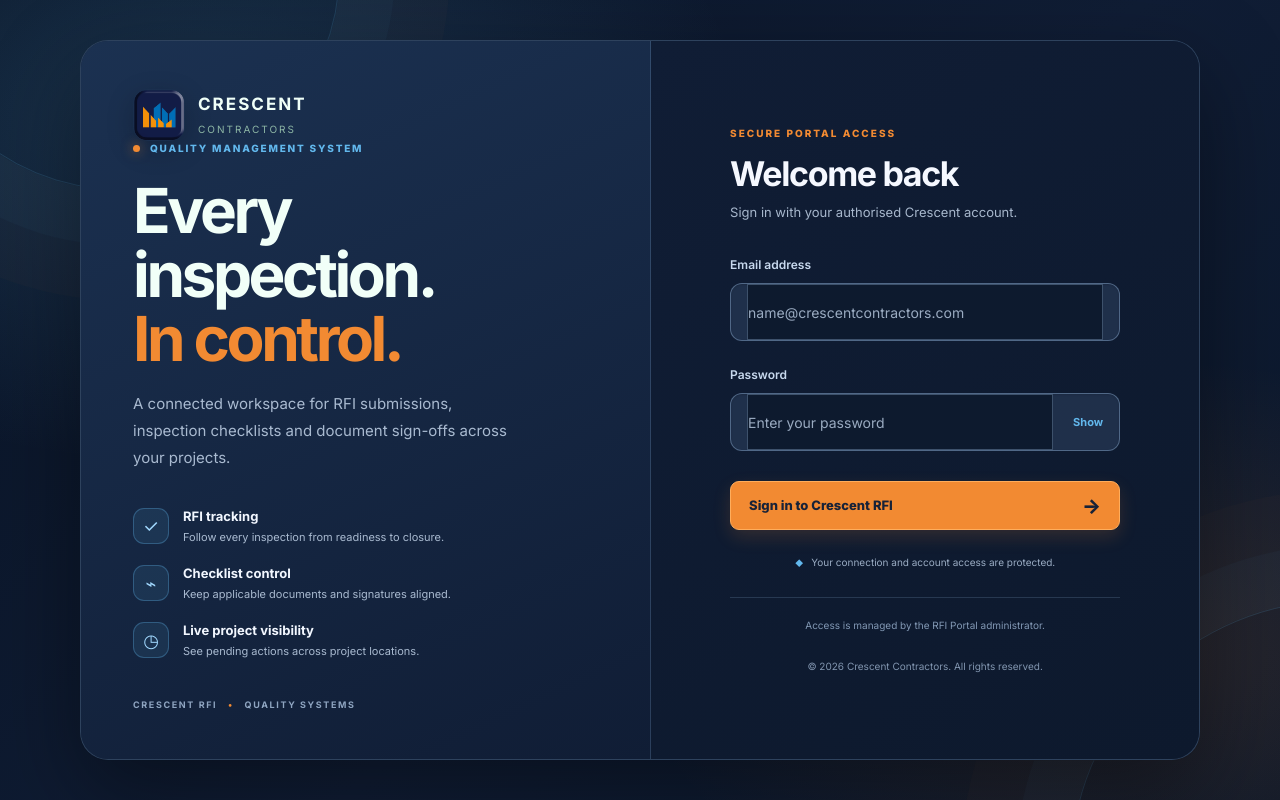
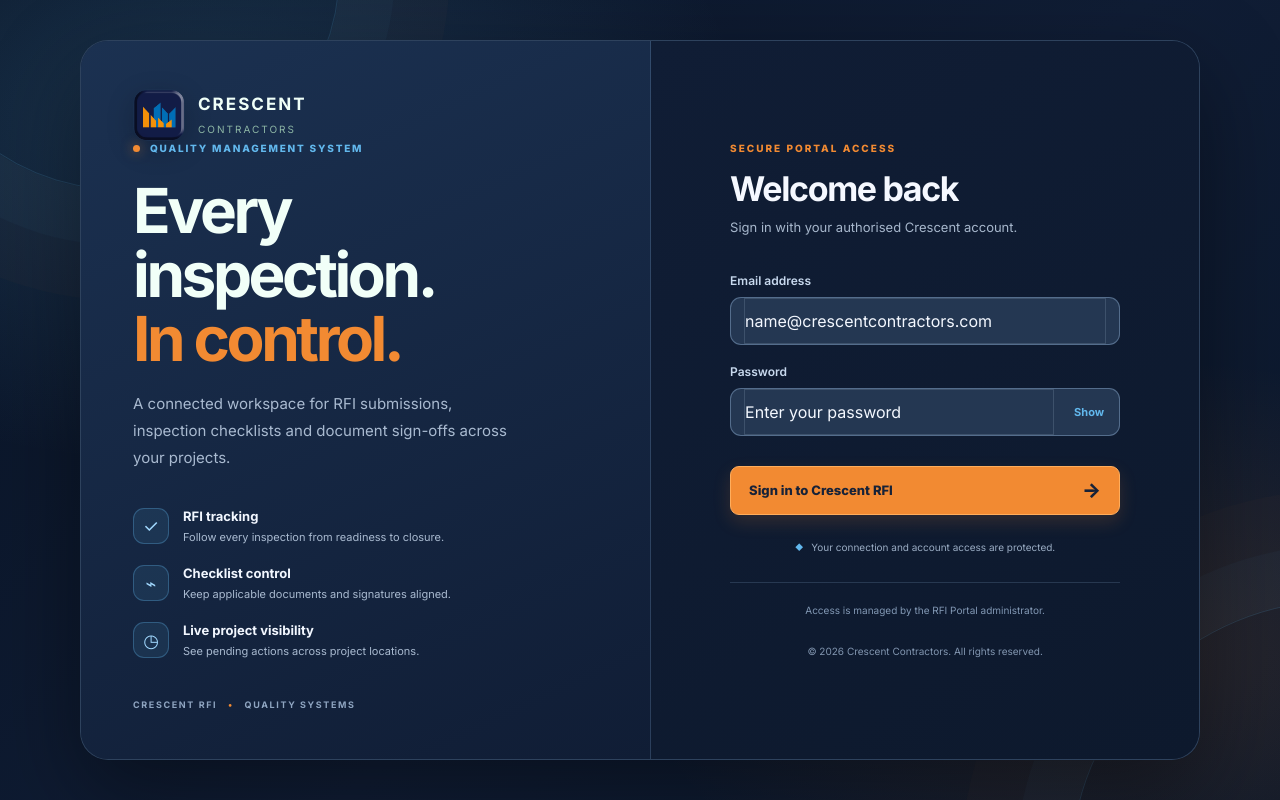
Before and after one commit to haquepm/Crescent-RFI-Portal, a Next.js app: page /login in a window 1280 px wide. Built offline with nearby package versions, Linux system fonts and the light colour scheme.

Commit message:
Remove nested login input boxes and compact rounded fields

```diff
--- a/src/app/globals.css
+++ b/src/app/globals.css
@@ -381,3 +381,61 @@ html,body{background-color:#091426!important}
   .login-input-wrap{min-height:56px!important;padding:0 13px!important;border-radius:11px!important}
   .login-input-wrap:focus-within{border-radius:11px!important}
 }
+
+
+/* FINAL login input correction: one compact rounded field, no nested input box */
+.login-input-wrap{
+  box-sizing:border-box!important;
+  display:flex!important;
+  align-items:center!important;
+  height:48px!important;
+  min-height:48px!important;
+  padding:0 13px!important;
+  gap:10px!important;
+  overflow:hidden!important;
+  background:#243752!important;
+  border:1px solid rgba(151,184,220,.42)!important;
+  border-radius:11px!important;
+  box-shadow:none!important;
+}
+.login-input-wrap:focus-within{
+  background:#243752!important;
+  border:1px solid #62b8ed!important;
+  border-radius:11px!important;
+  box-shadow:0 0 0 2px rgba(98,184,237,.13)!important;
+}
+.login-input-wrap input,
+.login-input-wrap input:focus,
+.login-input-wrap input:-webkit-autofill,
+.login-input-wrap input:-webkit-autofill:hover,
+.login-input-wrap input:-webkit-autofill:focus{
+  box-sizing:border-box!important;
+  display:block!important;
+  flex:1 1 0!important;
+  width:0!important;
+  min-width:0!important;
+  height:46px!important;
+  min-height:46px!important;
+  margin:0!important;
+  padding:0!important;
+  background:transparent!important;
+  background-color:transparent!important;
+  border:0!important;
+  border-radius:0!important;
+  outline:0!important;
+  box-shadow:none!important;
+  -webkit-box-shadow:0 0 0 1000px #243752 inset!important;
+  -webkit-text-fill-color:#f4f8ff!important;
+  color:#f4f8ff!important;
+  font:inherit!important;
+}
+.login-input-wrap input::placeholder{color:#9aabc1!important}
+.login-input-wrap>svg{display:none!important}
+.login-show-password{
+  height:100%!important;
+  padding:0 2px 0 10px!important;
+  border:0!important;
+  background:transparent!important;
+}
+.login-label{margin-bottom:7px!important}
+.login-password-heading{margin-top:18px!important}
```
